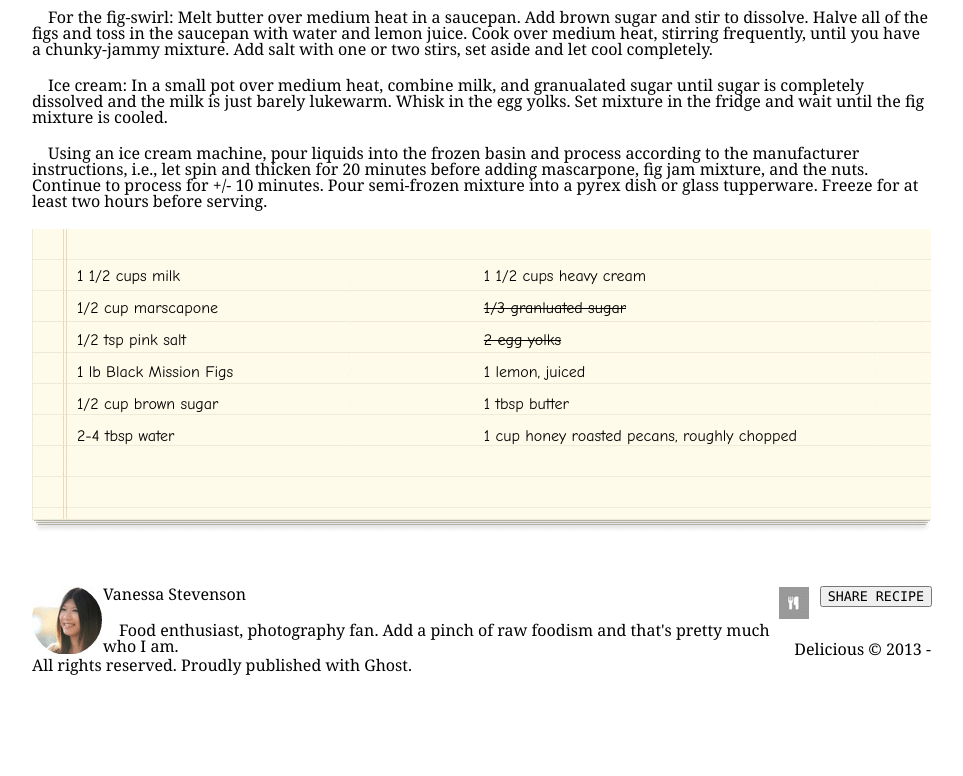
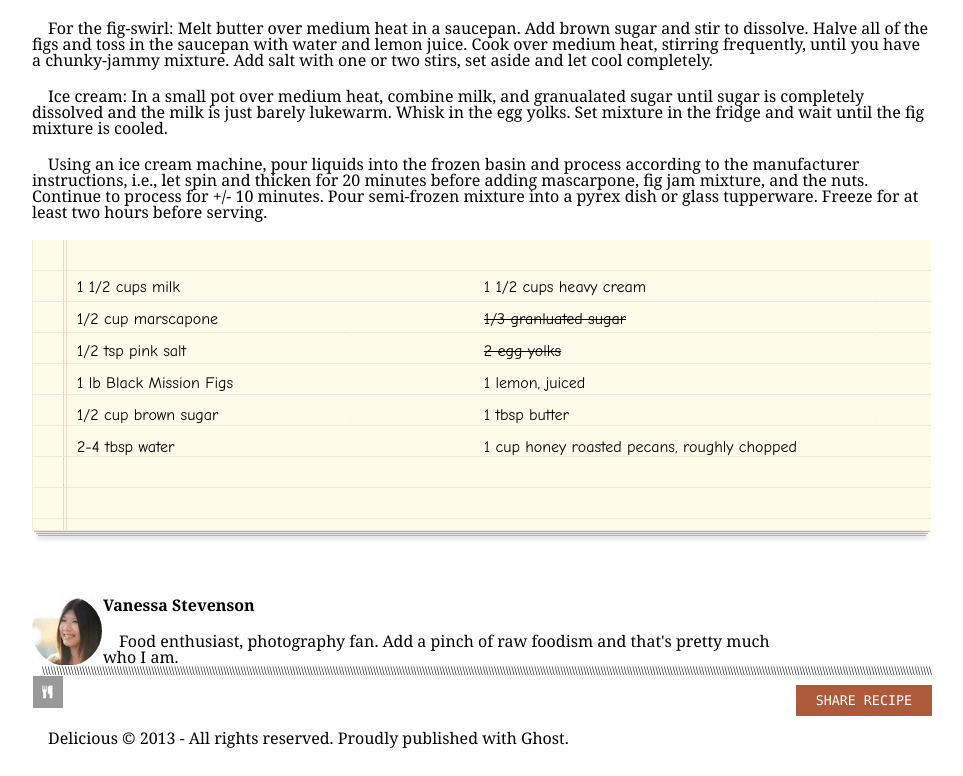
Before and after one commit to aimurphyii/chocolatepizza, a plain HTML site: page index.html in a window 1280 px wide. Shown: the part 753-1529 px from the top of the page, without its empty margins (158-1121 px from the left). Before the commit the page ends 1456 px from the top, so only its background shows below. Drawn offline with Linux system fonts and the light colour scheme.

Commit message:
worked some more

```diff
--- a/css/style.css
+++ b/css/style.css
@@ -49,12 +49,13 @@ h5{
 }
 
 .cursive{
-  font-family: signpainter;
+  font-family: 'Yellowtail', cursive;
 }
 .notecard{
   position: relative;
   text-align: left;
 }
+
 .recipe{
   font-family: comic sans ms;
   line-height: 32px;
@@ -65,7 +66,6 @@ h5{
   left: 40%;
   transform: translate(-50%, -50%);
 }
-
 
 main{
   margin: 30px auto;
@@ -87,7 +87,27 @@ footer{
 footer section img{
   float:left;
 }
+em{
+  font-weight: bolder;
+}
 button{
   font-family: Monaco,Eurostile, mono;
   text-transform: uppercase;
+  border: none;
+  background: rgb(173, 90, 59);
+  color: #fff;
+  padding: 8px 20px;
+  transition: 350ms all;
+  cursor: pointer;
+  margin-top: 10px;
 }
+
+button:hover{
+  background: #fff;
+  color: rgb(173, 90, 59);
+}
+.break{
+  width:900px;
+  overflow: hidden;
+  font-size: x-small;
+}
--- a/index.html
+++ b/index.html
@@ -4,6 +4,8 @@
   <title>Chocolate Pizza</title>
   <link href="css/reset.css" type="text/css" rel="stylesheet">
   <link href="css/style.css" type="text/css" rel="stylesheet">
+  <link href="https://fonts.googleapis.com/css?family=Yellowtail" rel="stylesheet">
+
 </head>
 
 <body>
@@ -24,6 +26,7 @@
       <li><img src="img/mail-icon.png" /></li>
     </ul>
     <!-- </section> -->
+    <p class="break">\\\\\\\\\\\\\\\\\\\\\\\\\\\\\\\\\\\\\\\\\\\\\\\\\\\\\\\\\\\\\\\\\\\\\\\\\\\\\\\\\\\\\\\\\\\\\\\\\\\\\\\\\\\\\\\\\\\\\\\\\\\\\\\\\\\\\\\\\\\\\\\\\\\\\\\\\\\\\\\\\\\\\\\\\\\\\\\\\\\\\\\\\\\\\\\\\\\\\\\\\\\\\\\\\\\\\\\\\\\\\\\\\\\\\\\\\\\\\\\\\\\\\\\\\\\\\\\\\\\\\\\\\\\\\\\\\\\\\\\\\\\\\\\\\\\\\\\\\\\\\\\\\\\\\\\\\\\\\\\\\\\\\\\\\\\\\\\\\\\\\\\\\\\\\\\\\\\\\\\\\\\\\\\\\\\\\\\\\\\\\\\\\\\\\\\\\\\\\\\\\\\\\\\\\\\\\\\\\\\\\\\\\\\\\\\\\\\\\\\\\\\\\\\\\\\\\\\\\\\\\\\\\\\\\\\\\\\\\\\\\\\\\\\\\\\\\\\\\\\\\\</p>
   </header>
 
   <!-- dont forget that bar thing -->
@@ -83,6 +86,7 @@
         <h5><em>vanessa stevenson</em></h5>
         <p>Food enthusiast, photography fan. Add a pinch of raw foodism and that's pretty much who I am.</p>
       </section>
+      <p class="break">\\\\\\\\\\\\\\\\\\\\\\\\\\\\\\\\\\\\\\\\\\\\\\\\\\\\\\\\\\\\\\\\\\\\\\\\\\\\\\\\\\\\\\\\\\\\\\\\\\\\\\\\\\\\\\\\\\\\\\\\\\\\\\\\\\\\\\\\\\\\\\\\\\\\\\\\\\\\\\\\\\\\\\\\\\\\\\\\\\\\\\\\\\\\\\\\\\\\\\\\\\\\\\\\\\\\\\\\\\\\\\\\\\\\\\\\\\\\\\\\\\\\\\\\\\\\\\\\\\\\\\\\\\\\\\\\\\\\\\\\\\\\\\\\\\\\\\\\\\\\\\\\\\\\\\\\\\\\\\\\\\\\\\\\\\\\\\\\\\\\\\\\\\\\\\\\\\\\\\\\\\\\\\\\\\\\\\\\\\\\\\\\\\\\\\\\\\\\\\\\\\\\\\\\\\\\\\\\\\\\\\\\\\\\\\\\\\\\\\\\\\\\\\\\\\\\\\\\\\\\\\\\\\\\\\\\\\\\\\\\\\\\\\\\\\\\\\\\\\\\\\</p>
       <button class="right">share recipe</button>
 
       <img src="img/small-logo.png">
```
